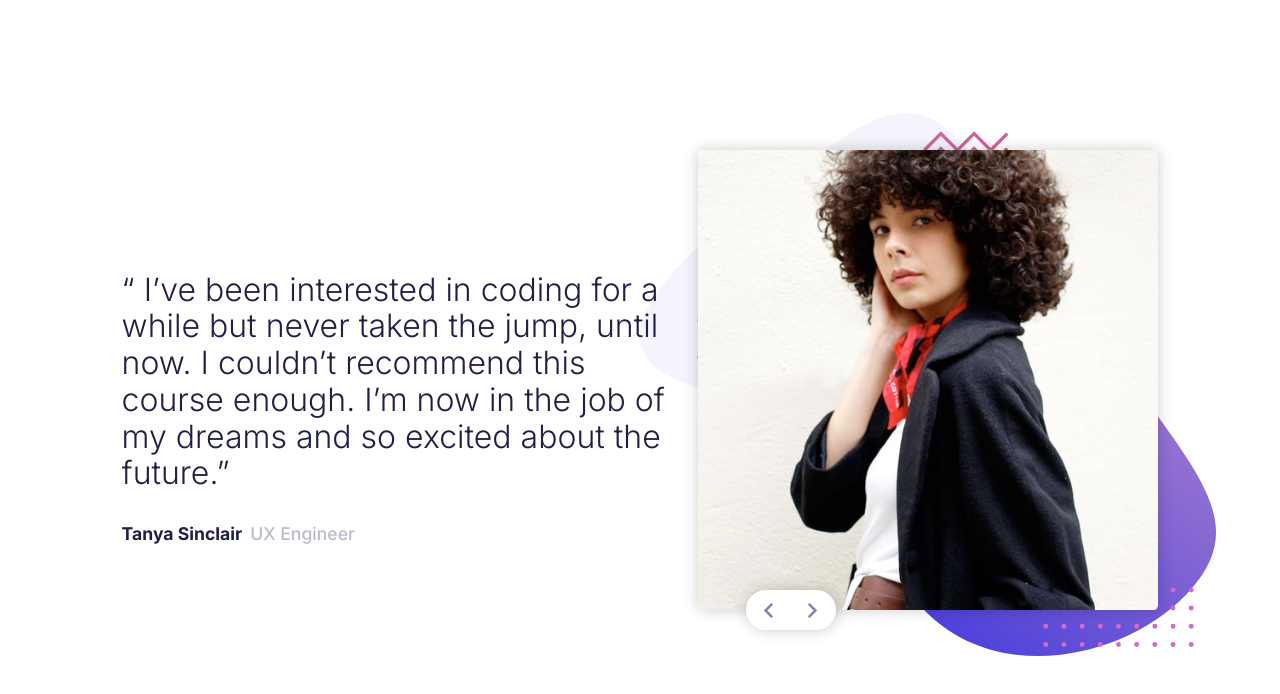
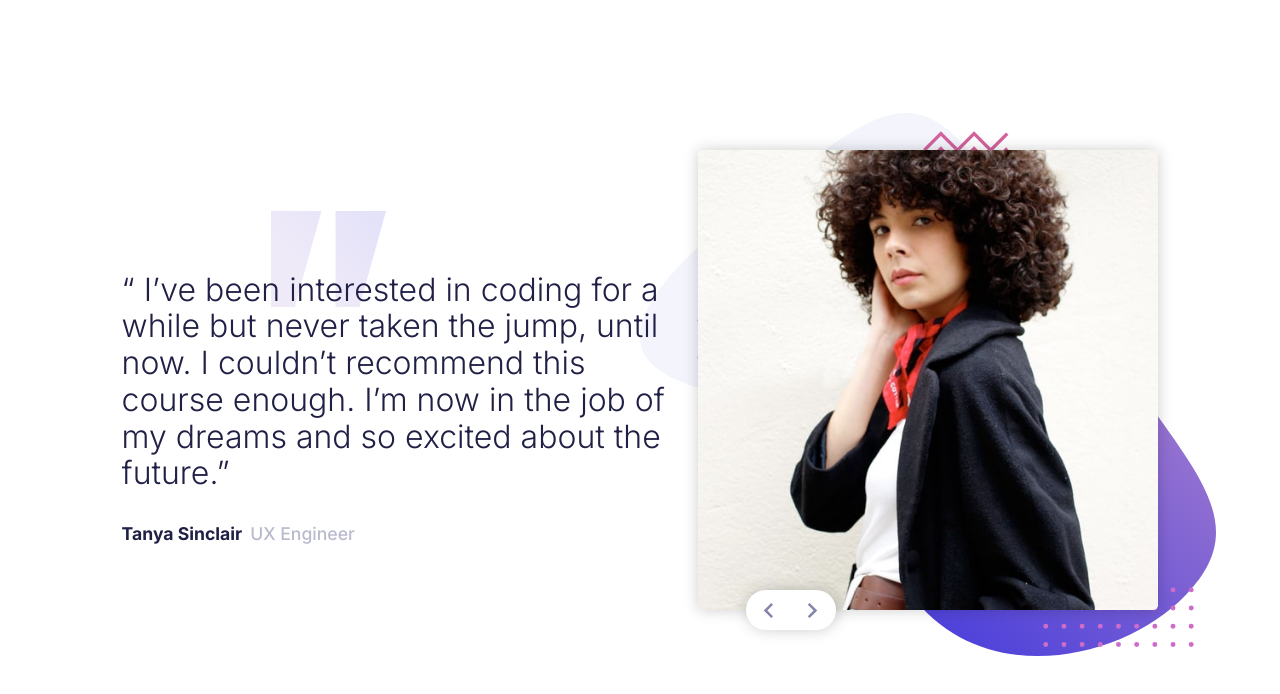
Before and after one commit to Cristofer-Cuevas/coding-bootcamp-testimonials-slider, a React (Create React App) app: page / in a window 1280 px wide. Shown: the top 694 px of the page. Built offline with nearby package versions, Linux system fonts and the light colour scheme.

Commit message:
project finished

```diff
--- a/src/components/Testimonials/assets/styles/Testimonials.css
+++ b/src/components/Testimonials/assets/styles/Testimonials.css
@@ -151,8 +151,8 @@ body {
   .container {
     width: 90%;
     height: 90%;
-    background-size: 50%, 0;
-    background-position: right;
+    background-size: 50%, 10%;
+    background-position: right, 20% 30%;
     max-width: 100%;
     flex-direction: row-reverse;
     justify-content: center;
```
